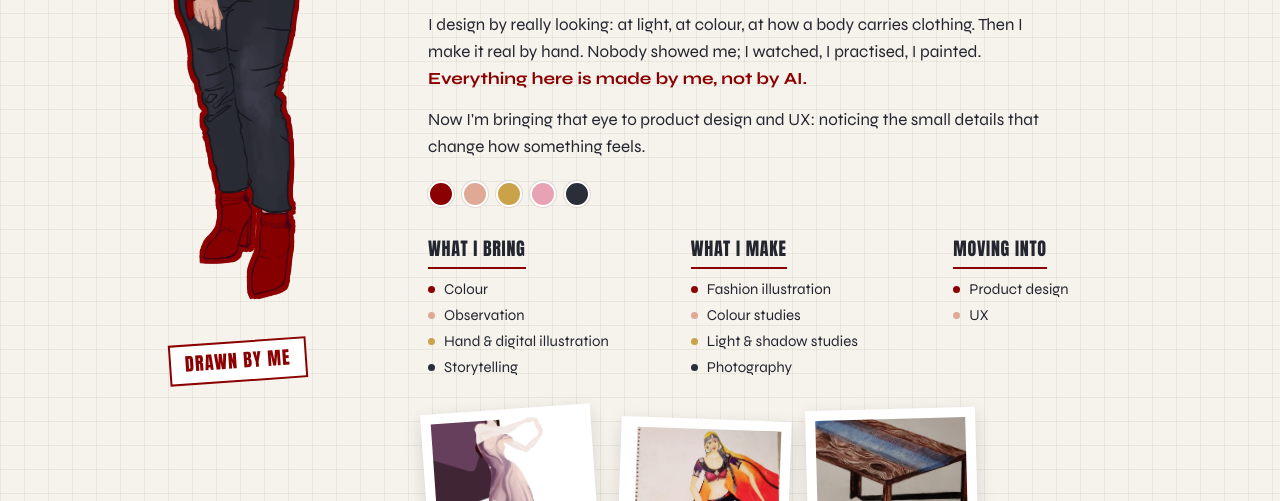
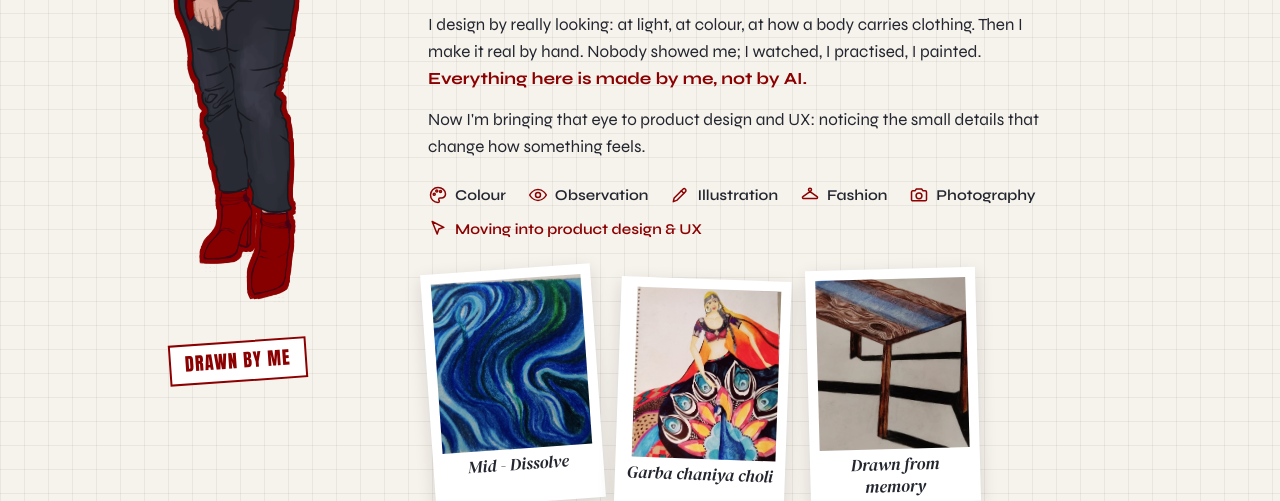
Before and after one commit to sinha98-design/vidya-site, a plain HTML site: page public/index.html in a window 1280 px wide. Shown: the part 299-800 px from the top of the page. Drawn offline with Linux system fonts and the light colour scheme.

Commit message:
Swapped my lists for a small icon list and put my blue pencil drawing in the first polaroid
Co-Authored-By: Claude Opus 5.5 <noreply@anthropic.com>

```diff
--- a/public/index.html
+++ b/public/index.html
@@ -112,6 +112,29 @@
     h1 .name { color: var(--red); display: block; }
     .intro p { margin: 0 0 14px; max-width: 40rem; }
     .intro strong { color: var(--red); font-weight: 700; }
+    /* small icon list */
+    .skills {
+      list-style: none;
+      padding: 0;
+      margin: 22px 0 0;
+      display: flex;
+      flex-wrap: wrap;
+      gap: 10px 22px;
+      font-weight: 600;
+      font-size: 15px;
+    }
+    .skills li { display: flex; align-items: center; gap: 7px; }
+    .skills svg {
+      width: 20px;
+      height: 20px;
+      flex: none;
+      fill: none;
+      stroke: var(--red);
+      stroke-width: 1.8;
+      stroke-linecap: round;
+      stroke-linejoin: round;
+    }
+    .skills .next { color: var(--red); }
     .palette { display: flex; gap: 8px; list-style: none; padding: 0; margin: 20px 0 0; }
     .palette li { width: 26px; height: 26px; border-radius: 50%; border: 2px solid #fff; box-shadow: 0 0 0 1px var(--line); }
     .notes {
@@ -284,46 +307,19 @@
         <p>A hand-led <strong>Designer &amp; illustration</strong>, moving into product design. I see colour as a conversation, and I <strong>draw it instead of saying it</strong>.</p>
         <p>I design by really looking: at light, at colour, at how a body carries clothing. Then I make it real by hand. Nobody showed me; I watched, I practised, I painted. <strong>Everything here is made by me, not by AI.</strong></p>
         <p>Now I'm bringing that eye to product design and UX: noticing the small details that change how something feels.</p>
-        <ul class="palette" aria-label="My palette, taken from my illustration: deep red, blush, gold, rose and denim">
-          <li style="background: var(--red)"></li>
-          <li style="background: var(--blush)"></li>
-          <li style="background: var(--gold)"></li>
-          <li style="background: var(--rose)"></li>
-          <li style="background: var(--denim)"></li>
+        <ul class="skills" aria-label="What I do">
+          <li><svg viewBox="0 0 24 24" aria-hidden="true"><path d="M12 3a9 9 0 1 0 0 18c1.1 0 1.6-.8 1.6-1.6 0-.5-.2-.8-.4-1.1-.3-.3-.4-.6-.4-1 0-.9.7-1.6 1.6-1.6H16a5 5 0 0 0 5-5c0-4.3-4-7.7-9-7.7Z"/><circle cx="7.5" cy="11" r="1.2"/><circle cx="10.5" cy="7.3" r="1.2"/><circle cx="15" cy="7.8" r="1.2"/></svg>Colour</li>
+          <li><svg viewBox="0 0 24 24" aria-hidden="true"><path d="M2 12s3.6-6.5 10-6.5S22 12 22 12s-3.6 6.5-10 6.5S2 12 2 12Z"/><circle cx="12" cy="12" r="3"/></svg>Observation</li>
+          <li><svg viewBox="0 0 24 24" aria-hidden="true"><path d="M4 20l1-4.5L15.5 5a2.1 2.1 0 0 1 3 3L8 18.5 4 20Z"/><path d="M13.5 7l3 3"/></svg>Illustration</li>
+          <li><svg viewBox="0 0 24 24" aria-hidden="true"><path d="M12 7.5a1.8 1.8 0 1 1 1.8-1.8c0 1-.8 1.4-1.8 2.2L3.5 14a1.2 1.2 0 0 0 .7 2.2h15.6a1.2 1.2 0 0 0 .7-2.2L12 7.9"/></svg>Fashion</li>
+          <li><svg viewBox="0 0 24 24" aria-hidden="true"><path d="M3 8.5A1.5 1.5 0 0 1 4.5 7h2.7l1.6-2.2h6.4L16.8 7h2.7A1.5 1.5 0 0 1 21 8.5v9a1.5 1.5 0 0 1-1.5 1.5h-15A1.5 1.5 0 0 1 3 17.5v-9Z"/><circle cx="12" cy="13" r="3.5"/></svg>Photography</li>
+          <li class="next"><svg viewBox="0 0 24 24" aria-hidden="true"><path d="M5 3l14 7-6 2-2 6L5 3Z"/></svg>Moving into product design &amp; UX</li>
         </ul>
-
-        <div class="notes">
-          <div>
-            <h2>What I bring</h2>
-            <ul>
-              <li>Colour</li>
-              <li>Observation</li>
-              <li>Hand &amp; digital illustration</li>
-              <li>Storytelling</li>
-            </ul>
-          </div>
-          <div>
-            <h2>What I make</h2>
-            <ul>
-              <li>Fashion illustration</li>
-              <li>Colour studies</li>
-              <li>Light &amp; shadow studies</li>
-              <li>Photography</li>
-            </ul>
-          </div>
-          <div>
-            <h2>Moving into</h2>
-            <ul>
-              <li>Product design</li>
-              <li>UX</li>
-            </ul>
-          </div>
-        </div>
 
         <div class="polaroids" aria-label="Snapshots from my sketchbook">
           <figure class="polaroid">
-            <span class="shot" role="img" aria-label="A flowing plum gown illustration from Mid—Dissolve." style="background-image: url(images/work/02-mid-dissolve.jpg); background-position: 24% 84%;"></span>
-            <figcaption>Mid—Dissolve</figcaption>
+            <span class="shot" role="img" aria-label="Mid - Dissolve: a coloured-pencil drawing of swirling blues and greens, like moving water." style="background-image: url(images/work/victory.jpg); background-size: 206% auto; background-position: 50% 73%;"></span>
+            <figcaption>Mid - Dissolve</figcaption>
           </figure>
           <figure class="polaroid">
             <span class="shot" role="img" aria-label="A painted garba chaniya choli with a peacock skirt." style="background-image: url(images/work/04-illustration.jpg); background-position: 96% 93%;"></span>
```
Also changed, not shown: public/images/work/victory.jpg (added).
